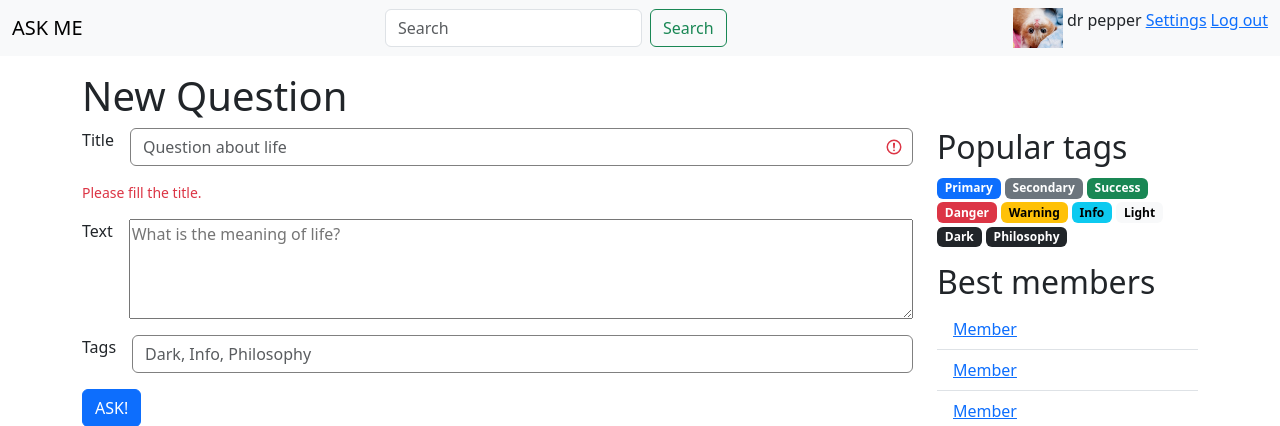
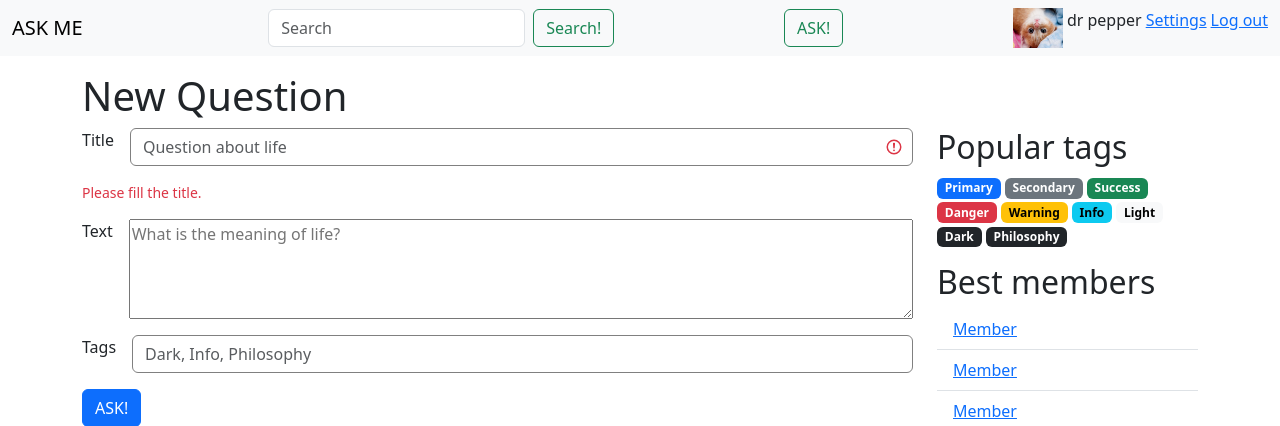
Before and after one commit to cr3at1v3annis/askme_isaeva, a Python web app: template templates/ask.html in a window 1280 px wide. Shown: the top 426 px of the page. Run offline with Jinja, Linux system fonts and the light colour scheme; the template is opened without the code that fills it, so the values that code supplies are empty.

Commit message:
added fixes with buttons at navbar

```diff
--- a/templates/ask.html
+++ b/templates/ask.html
@@ -20,7 +20,10 @@
                 </button>
                 <form class="d-flex" role="search">
                     <input class="form-control me-2" type="search" placeholder="Search" aria-label="Search">
-                    <button class="btn btn-outline-success" type="submit">Search</button>
+                    <button class="btn btn-outline-success">Search!</button>
+                </form>
+                <form class="d-flex">
+                    <button class="btn btn-outline-success"><a style="all: unset" href="./ask.html">ASK!</a></button>
                 </form>
 
                 <div class="d-flex gap-1">
--- a/templates/base.html
+++ b/templates/base.html
@@ -20,6 +20,9 @@
                 </button>
                 <form class="d-flex" role="search">
                     <input class="form-control me-2" type="search" placeholder="Search" aria-label="Search">
+                    <button class="btn btn-outline-success">Search!</button>
+                </form>
+                <form class="d-flex">
                     <button class="btn btn-outline-success"><a style="all: unset" href="./ask.html">ASK!</a></button>
                 </form>
 
--- a/templates/index.html
+++ b/templates/index.html
@@ -20,7 +20,10 @@
                 </button>
                 <form class="d-flex" role="search">
                     <input class="form-control me-2" type="search" placeholder="Search" aria-label="Search">
-                    <button class="btn btn-outline-success" type="submit">Search</button>
+                    <button class="btn btn-outline-success">Search!</button>
+                </form>
+                <form class="d-flex">
+                    <button class="btn btn-outline-success"><a style="all: unset" href="./ask.html">ASK!</a></button>
                 </form>
 
                 <div class="d-flex gap-1">
--- a/templates/login.html
+++ b/templates/login.html
@@ -20,7 +20,10 @@
                 </button>
                 <form class="d-flex" role="search">
                     <input class="form-control me-2" type="search" placeholder="Search" aria-label="Search">
-                    <button class="btn btn-outline-success" type="submit">Search</button>
+                    <button class="btn btn-outline-success">Search!</button>
+                </form>
+                <form class="d-flex">
+                    <button class="btn btn-outline-success"><a style="all: unset" href="./ask.html">ASK!</a></button>
                 </form>
 
                 <div class="d-flex gap-1">
--- a/templates/question.html
+++ b/templates/question.html
@@ -20,7 +20,10 @@
                 </button>
                 <form class="d-flex" role="search">
                     <input class="form-control me-2" type="search" placeholder="Search" aria-label="Search">
-                    <button class="btn btn-outline-success" type="submit">Search</button>
+                    <button class="btn btn-outline-success">Search!</button>
+                </form>
+                <form class="d-flex">
+                    <button class="btn btn-outline-success"><a style="all: unset" href="./ask.html">ASK!</a></button>
                 </form>
 
                 <div class="d-flex gap-1">
--- a/templates/signup.html
+++ b/templates/signup.html
@@ -20,7 +20,10 @@
                 </button>
                 <form class="d-flex" role="search">
                     <input class="form-control me-2" type="search" placeholder="Search" aria-label="Search">
-                    <button class="btn btn-outline-success" type="submit">Search</button>
+                    <button class="btn btn-outline-success">Search!</button>
+                </form>
+                <form class="d-flex">
+                    <button class="btn btn-outline-success"><a style="all: unset" href="./ask.html">ASK!</a></button>
                 </form>
 
                 <div class="d-flex gap-1">
```
